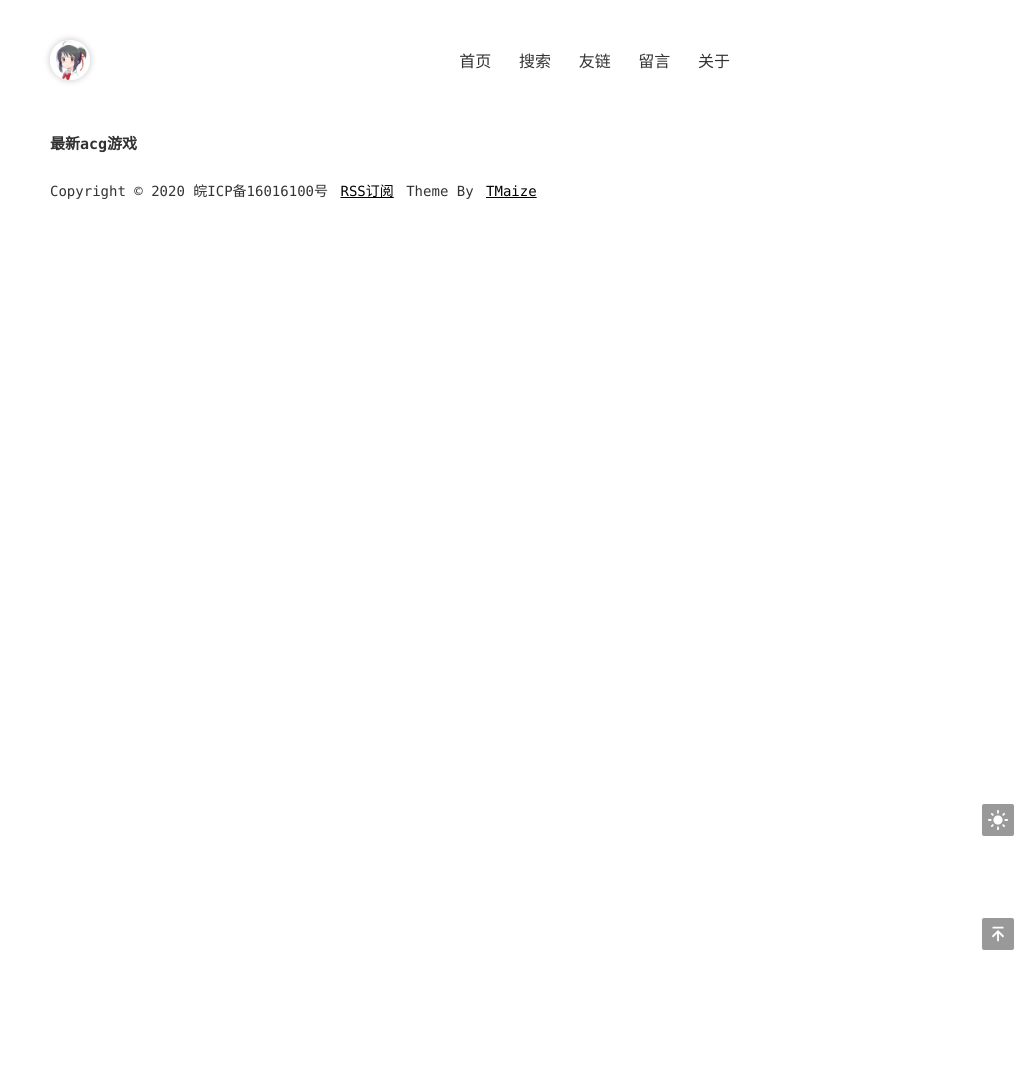
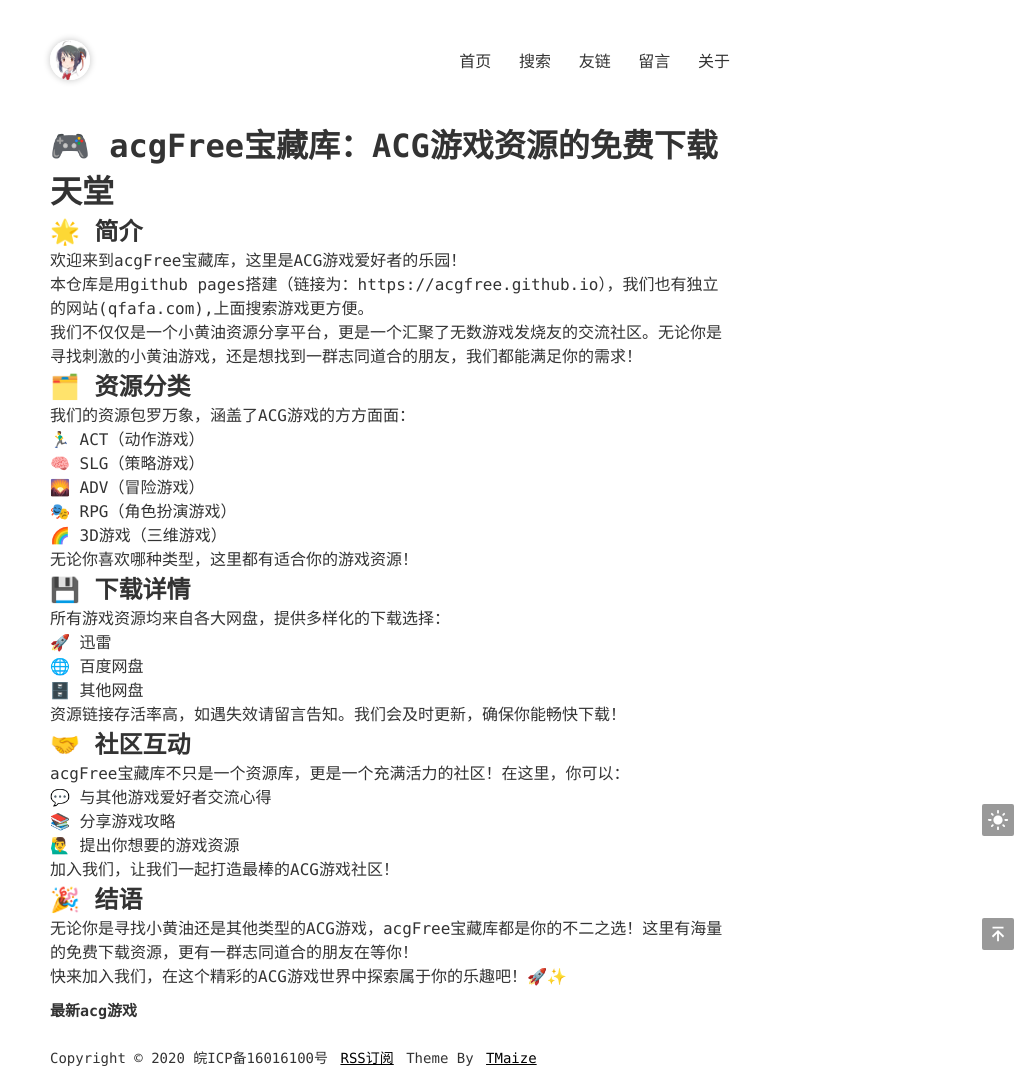
Before and after one commit to acgfree/acgfree.github.io, a Jekyll site: the page built from index.html, in a window 1280 px wide. Shown: the whole page, without its empty margins (250-1280 px from the left). Built offline with Jekyll 4.4.1, drawn with Linux system fonts in a browser that asks for light colours; the list of posts is cut into pages by our own code.

Commit message:
修改主页

```diff
--- a/index.html
+++ b/index.html
@@ -5,6 +5,28 @@ title: ACG游戏资源免费分享：二次元、同人H小黄油galgame
 
 <!-- 显示文章列表 -->
 <div class="page page-index">
+	<div class="page-content">
+<h1>🎮 acgFree宝藏库：ACG游戏资源的免费下载天堂</h1>
+<h2>🌟 简介</h2>
+<p>欢迎来到acgFree宝藏库，这里是ACG游戏爱好者的乐园！</p>
+<p>本仓库是用github pages搭建（链接为：<a href="https://acgfree.github.io">https://acgfree.github.io</a>），我们也有独立的网站(<a href="https://qfafa.com">qfafa.com</a>),上面搜索游戏更方便。</p>
+<p>我们不仅仅是一个小黄油资源分享平台，更是一个汇聚了无数游戏发烧友的交流社区。无论你是寻找刺激的小黄油游戏，还是想找到一群志同道合的朋友，我们都能满足你的需求！</p>
+<h2>🗂️ 资源分类</h2>
+<p>我们的资源包罗万象，涵盖了ACG游戏的方方面面：</p>
+<ul><li>🏃‍♂️ ACT（动作游戏）</li><li>🧠 SLG（策略游戏）</li><li>🌄 ADV（冒险游戏）</li><li>🎭 RPG（角色扮演游戏）</li><li>🌈 3D游戏（三维游戏）</li></ul>
+<p>无论你喜欢哪种类型，这里都有适合你的游戏资源！</p>
+<h2>💾 下载详情</h2>
+<p>所有游戏资源均来自各大网盘，提供多样化的下载选择：</p>
+<ul><li>🚀 迅雷</li><li>🌐 百度网盘</li><li>🗄️ 其他网盘</li></ul>
+<p>资源链接存活率高，如遇失效请留言告知。我们会及时更新，确保你能畅快下载！</p>
+<h2>🤝 社区互动</h2>
+<p>acgFree宝藏库不只是一个资源库，更是一个充满活力的社区！在这里，你可以：</p>
+<ul><li>💬 与其他游戏爱好者交流心得</li><li>📚 分享游戏攻略</li><li>🙋‍♂️ 提出你想要的游戏资源</li></ul>
+<p>加入我们，让我们一起打造最棒的ACG游戏社区！</p>
+<h2>🎉 结语</h2>
+<p>无论你是寻找小黄油还是其他类型的ACG游戏，acgFree宝藏库都是你的不二之选！这里有海量的免费下载资源，更有一群志同道合的朋友在等你！</p>
+<p>快来加入我们，在这个精彩的ACG游戏世界中探索属于你的乐趣吧！🚀✨</p>
+	</div>
 	<div class="list-post">
 	<h2 id="{{post_year}}">最新acg游戏</h2>
 	<ul>
```
Also changed, not shown: README.md.
